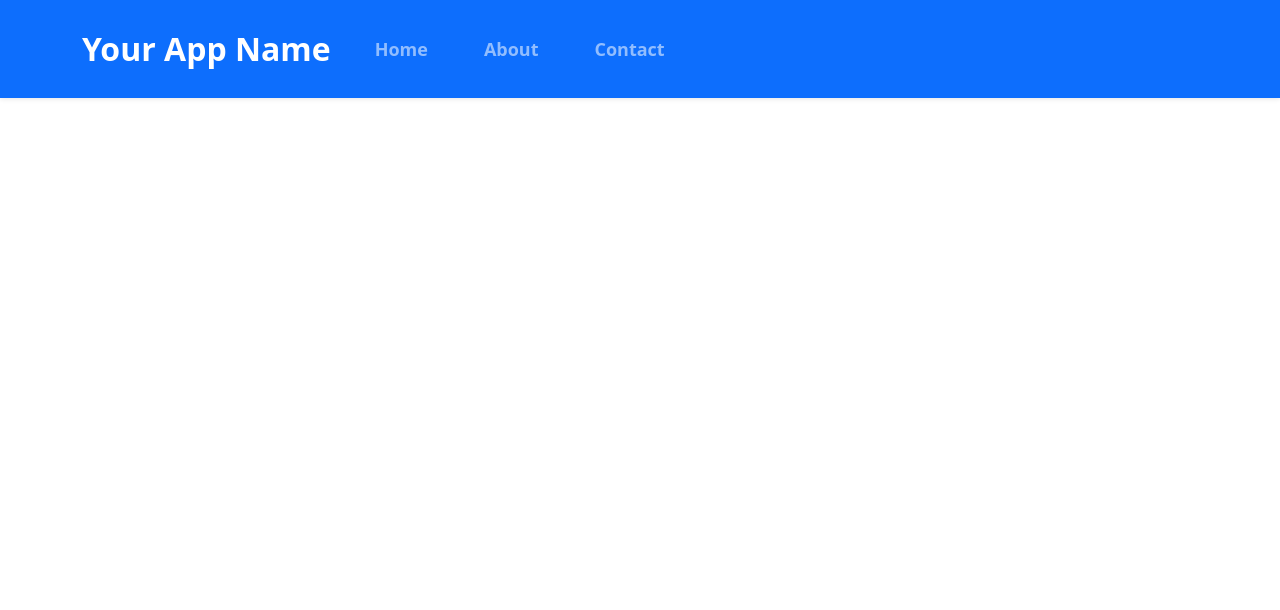
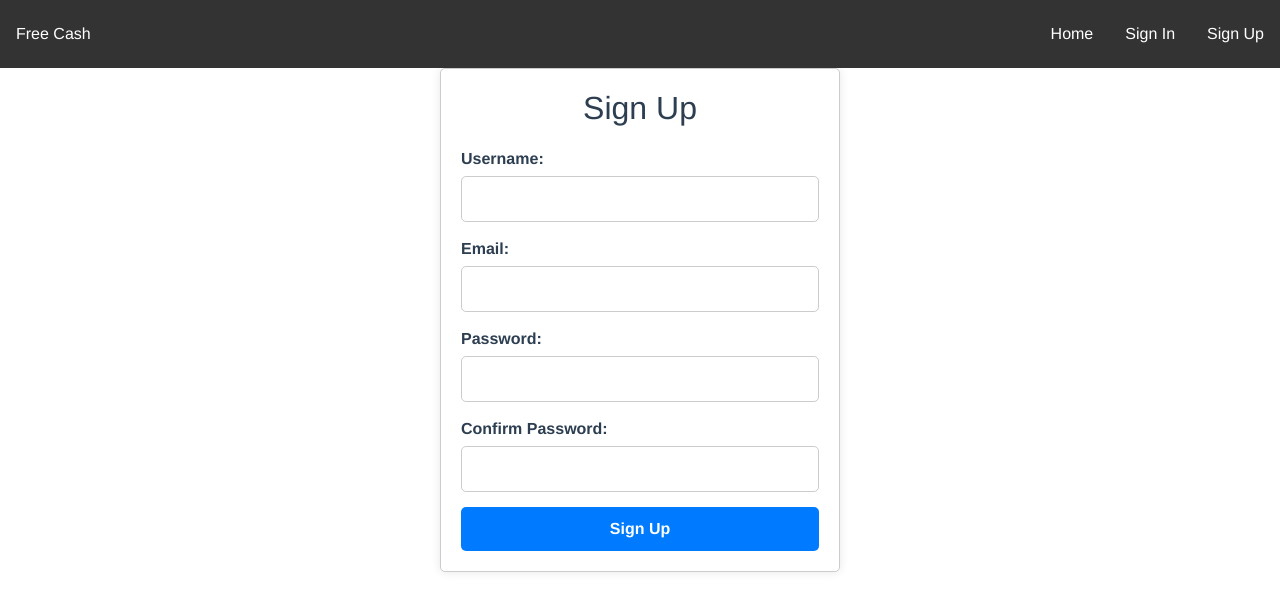
Before and after one commit to Single-Dev/SMS-app, a Vue app in the folder frontend/: page /sign-up in a window 1280 px wide. Shown: the top 610 px of the page. Built offline with nearby package versions, Linux system fonts and the light colour scheme.

Commit message:
bugs fixed

```diff
--- a/frontend/src/App.vue
+++ b/frontend/src/App.vue
@@ -1,82 +1,99 @@
 <template>
-  <nav class="navbar navbar-expand-lg navbar-dark bg-primary">
-    <div class="container">
-      <router-link to="/" class="navbar-brand">Your App Name</router-link>
-      <button
-        class="navbar-toggler"
-        type="button"
-        data-toggle="collapse"
-        data-target="#navbarNav"
-        aria-controls="navbarNav"
-        aria-expanded="false"
-        aria-label="Toggle navigation"
-      >
-        <span class="navbar-toggler-icon"></span>
-      </button>
-      <div class="collapse navbar-collapse" id="navbarNav">
-        <ul class="navbar-nav ml-auto">
-          <li class="nav-item">
-            <router-link to="/" class="nav-link">Home</router-link>
-          </li>
-          <li class="nav-item">
-            <router-link to="/about" class="nav-link">About</router-link>
-          </li>
-          <li class="nav-item">
-            <router-link to="/contact" class="nav-link">Contact</router-link>
-          </li>
-        </ul>
-      </div>
-    </div>
-  </nav>
+  <Navbar />
+  <router-view @Login="Login" @Signup="Signup" />
 </template>
+<script>
+import axios from 'axios'
+import Navbar from '@/components/navigation/nav.vue'
+export default {
+  components:{
+    Navbar
+  },
+  data() {
+    return {
+      IsAuthenticated: false,
+      username: '',
+      user_id: '',
+    }
+  },
+  methods: {
+    beforeCrete() {
+      this.$store.commit('initializeStore')
+      const token = this.$store.state.token
+      this.IsAuthenticated = this.$store.state.IsAuthenticated
+      if (token) {
+        axios.defaults.headers.common['Authorization'] = "Token " + token
+      } else {
+        axios.defaults.headers.common['Authorization'] = ''
+      }
+    },
+    getMe() {
+      axios.get('/api/v1/users/me/')
+        .then(response => {
+          this.username = response.data.username
+          this.user_id = response.data.id
+          console.log(this.username);
+        })
+        .catch(error => {
+          this.$router.push('/login')
+        })
+    },
+    async Signup(email, username, password) {
+      const formData = {
+        email: email,
+        username: username,
+        password: password,
+      }
+      try {
+        await axios.post('/api/v1/users/', formData)
+        this.$router.push('/login')
+      } catch (error) {
+        alert(error.message)
+      }
+    },
+    async Login(username, password) {
+      const formData = { username: username, password: password }
+      try {
+        const response = await axios.post('/api/v1/token/login/', formData)
 
-<script>
-export default {
-  name: 'Navbar',
-};
+        const token = response.data.auth_token
+
+        this.$store.commit('setToken', token)
+
+        axios.defaults.headers.common['Authorization'] = "Token " + token
+
+        localStorage.setItem('token', token)
+        this.IsAuthenticated = true
+        this.$router.push('/')
+      } catch (error) {
+        alert(error.message)
+      }
+    },
+  },
+  mounted() {
+      this.beforeCrete()
+  },
+}
 </script>
-
-<style scoped>
-/* Custom styles for the Navbar */
-.navbar {
-  border-radius: 0;
-  padding: 20px 0; /* Increase top and bottom padding */
-  box-shadow: 0 1px 5px rgba(0, 0, 0, 0.1); /* Add a subtle shadow */
+<style lang="scss">
+#app {
+  font-family: Avenir, Helvetica, Arial, sans-serif;
+  -webkit-font-smoothing: antialiased;
+  -moz-osx-font-smoothing: grayscale;
+  text-align: center;
+  color: #2c3e50;
 }
 
-.navbar-brand {
-  font-size: 32px;
-  font-weight: bold;
-}
+nav {
+  padding: 30px;
 
-.navbar-toggler-icon {
-  background-color: #fff;
-  border-radius: 4px;
-}
+  a {
+    font-weight: bold;
+    color: #2c3e50;
 
-.nav-item {
-  margin: 0 20px;
-}
-
-.nav-link {
-  color: #fff;
-  font-weight: 600;
-  font-size: 18px;
-  transition: color 0.3s ease-in-out;
-}
-
-.nav-link:hover {
-  color: #f8f9fa; /* Lighter color on hover */
-}
-
-/* Add a background color change on scroll */
-.navbar.scrolled {
-  background-color: #fff;
-  transition: background-color 0.3s ease-in-out;
-  box-shadow: 0 1px 5px rgba(0, 0, 0, 0.1);
-}
-
-.nav-link.scrolled {
-  color: #333; /* Change text color on scroll */
+    &.router-link-exact-active {
+      color: #42b983;
+    }
+  }
 }
 </style>
--- a/frontend/src/components/navigation/nav.vue
+++ b/frontend/src/components/navigation/nav.vue
@@ -1,41 +1,78 @@
 <template>
-    <nav class="navbar navbar-expand-lg navbar-light bg-light">
-      <div class="container">
-        <router-link to="/" class="navbar-brand">Your App Name</router-link>
-        <button
-          class="navbar-toggler"
-          type="button"
-          data-toggle="collapse"
-          data-target="#navbarNav"
-          aria-controls="navbarNav"
-          aria-expanded="false"
-          aria-label="Toggle navigation"
-        >
-          <span class="navbar-toggler-icon"></span>
-        </button>
-        <div class="collapse navbar-collapse" id="navbarNav">
-          <ul class="navbar-nav ml-auto">
-            <li class="nav-item">
-              <router-link to="/" class="nav-link">Home</router-link>
-            </li>
-            <li class="nav-item">
-              <router-link to="/about" class="nav-link">About</router-link>
-            </li>
-            <li class="nav-item">
-              <router-link to="/contact" class="nav-link">Contact</router-link>
-            </li>
-          </ul>
-        </div>
+    <div class="navbar">
+      <div class="logo">
+        <router-link to="/" class="a">Free Cash</router-link>
       </div>
-    </nav>
+      <ul class="nav-links">
+        <li><router-link to="/" class="a">Home</router-link></li>
+        <li><router-link to="/login" class="a">Sign In</router-link></li>
+        <li><router-link to="/sign-up" class="a">Sign Up</router-link></li>
+      </ul>
+    </div>
   </template>
 
-  <script>
-  export default {
-    name: 'Navbar',
-  };
-  </script>
+  <style scoped>
+  /* Navbar styles */
+  .navbar {
+    background-color: #333;
+    overflow: hidden;
+  }
 
-  <style scoped>
-  /* Add any custom styles here */
+  /* Logo styles */
+  .logo {
+    float: left;
+  }
+
+  .logo .a {
+    display: block;
+    color: #fff;
+    text-align: center;
+    padding: 14px 16px;
+    text-decoration: none;
+  }
+
+  /* Navigation links styles */
+  .nav-links {
+    list-style-type: none;
+    margin: 0;
+    padding: 0;
+    float: right;
+  }
+
+  .nav-links li {
+    display: inline-block;
+  }
+
+  .nav-links li .a {
+    display: block;
+    color: #fff;
+    text-align: center;
+    padding: 14px 16px;
+    text-decoration: none;
+  }
+
+  /* Responsive styles */
+  @media screen and (max-width: 600px) {
+    .navbar {
+      display: flex;
+      flex-direction: column;
+    }
+
+    .logo {
+      text-align: center;
+    }
+
+    .nav-links {
+      float: none;
+      text-align: center;
+    }
+
+    .nav-links li {
+      display: block;
+    }
+
+    .nav-links li .a {
+      padding: 10px 0;
+    }
+  }
   </style>
--- a/frontend/src/views/auth/SignUp.vue
+++ b/frontend/src/views/auth/SignUp.vue
@@ -1,89 +1,133 @@
-<template >
-    <!-- Section: Design Block -->
-    <section class="text-center">
-        <!-- Background image -->
-        <div class="p-5 bg-image bg"></div>
-        <!-- Background image -->
-
-        <div class="card mx-4 mx-md-5 shadow-5-strong bg_2">
-            <div class="card-body py-5 px-md-5">
-
-                <div class="row d-flex justify-content-center">
-                    <div class="col-lg-8">
-                        <h2 class="fw-bold mb-5">Sign up now</h2>
-                        <form @submit.prevent>
-                            <!-- Email input -->
-                            <div class="form-outline mb-4">
-                                <input type="email" id="email" class="form-control" v-model="email"/>
-                                <label class="form-label" for="email">Email address</label>
+<template>
+    <div class="signup">
+      <h2>Sign Up</h2>
+      <form @submit.prevent="submitForm">
+        <div class="form-group">
+          <label for="username">Username:</label>
+          <input
+            type="text"
+            id="username"
+            v-model="formData.username"
+            required
+          />
         </div>
-                            <div class="form-outline mb-4">
-                                <input type="text" id="username" class="form-control" v-model="username"/>
-                                <label class="form-label" for="username">Username</label>
+        <div class="form-group">
+          <label for="email">Email:</label>
+          <input
+            type="email"
+            id="email"
+            v-model="formData.email"
+            required
+          />
         </div>
-                            <!-- Password input -->
-                            <div class="form-outline mb-4">
-                                <input type="password" id="password" class="form-control" v-model="password"/>
-                                <label class="form-label" for="password">Password</label>
+        <div class="form-group">
+          <label for="password">Password:</label>
+          <input
+            type="password"
+            id="password"
+            v-model="formData.password"
+            required
+          />
         </div>
-
-                            <!-- Submit button -->
-                            <button
-                            @click="$emit('Signup',email, username, password)"
-                            type="submit"
-                            class="btn btn-outline-dark btn-block mb-4"
-                            >
-                                Sign up
-                            </button>
-
-                            <!-- Register buttons -->
-                            <div class="text-center">
-                                <p>or sign up with:</p>
-                                <button type="button" class="btn btn-link btn-floating mx-1">
-                                    <i class="fab fa-facebook-f"></i>
-                                </button>
-
-                                <button type="button" class="btn btn-link btn-floating mx-1">
-                                    <i class="fab fa-google"></i>
-                                </button>
-
-                                <button type="button" class="btn btn-link btn-floating mx-1">
-                                    <i class="fab fa-twitter"></i>
-                                </button>
-
-                                <button type="button" class="btn btn-link btn-floating mx-1">
-                                    <i class="fab fa-github"></i>
-                                </button>
+        <div class="form-group">
+          <label for="confirmPassword">Confirm Password:</label>
+          <input
+            type="password"
+            id="confirmPassword"
+            v-model="formData.confirmPassword"
+            required
+          />
         </div>
+        <button type="submit">Sign Up</button>
       </form>
     </div>
-                </div>
-            </div>
-        </div>
-    </section>
   </template>
+
   <script>
-import axios from 'axios'
-
   export default {
-    name: 'SignUp',
     data() {
       return {
+        formData: {
+          username: '',
           email: '',
+          password: '',
+          confirmPassword: ''
+        }
+      };
+    },
+    methods: {
+      submitForm() {
+        // Validate the form data here (e.g., check for password match)
+        if (this.formData.password !== this.formData.confirmPassword) {
+          alert("Passwords do not match.");
+          return;
+        }
+        this.$emit('Signup',this.formData.email, this.formData.username, this.formData.password)
+
+        // Handle form submission (e.g., send data to the server)
+        // You can add your code here to send the data to the backend
+
+        // Reset the form after submission
+        this.formData = {
           username: '',
+          email: '',
           password: '',
+          confirmPassword: ''
+        };
+        // @click="$emit('Signup',email, username, password)"
       }
-    },
     }
+  };
   </script>
+
   <style scoped>
-.bg{
-    background-image: url('https://mdbootstrap.com/img/new/textures/full/171.jpg');
-    height: 300px;
+  /* Signup page styles */
+  .signup {
+    max-width: 400px;
+    margin: 0 auto;
+    padding: 20px;
+    border: 1px solid #ccc;
+    border-radius: 5px;
+    box-shadow: 0 0 10px rgba(0, 0, 0, 0.1);
+    background-color: #fff;
+    text-align: center;
   }
-.bg_2{
-    margin-top: -100px;
-    background: hsla(0, 0%, 100%, 0.8);
-    backdrop-filter: blur(30px);
+
+  h2 {
+    margin-bottom: 20px;
+  }
+
+  .form-group {
+    margin-bottom: 15px;
+    text-align: left;
+  }
+
+  label {
+    display: block;
+    font-weight: bold;
+    margin-bottom: 5px;
+  }
+
+  input {
+    width: 100%;
+    padding: 10px;
+    border: 1px solid #ccc;
+    border-radius: 5px;
+  }
+
+  button {
+    width: 100%;
+    padding: 10px;
+    background-color: #007bff;
+    color: #fff;
+    border: none;
+    border-radius: 5px;
+    cursor: pointer;
+    font-weight: bold;
+    transition: background-color 0.3s;
+  }
+
+  button:hover {
+    background-color: #0056b3;
   }
   </style>
```
Also changed, not shown: 1 other file (tests, documents, lock files or other folders). Lines whose indentation alone changed are shown as unchanged.
